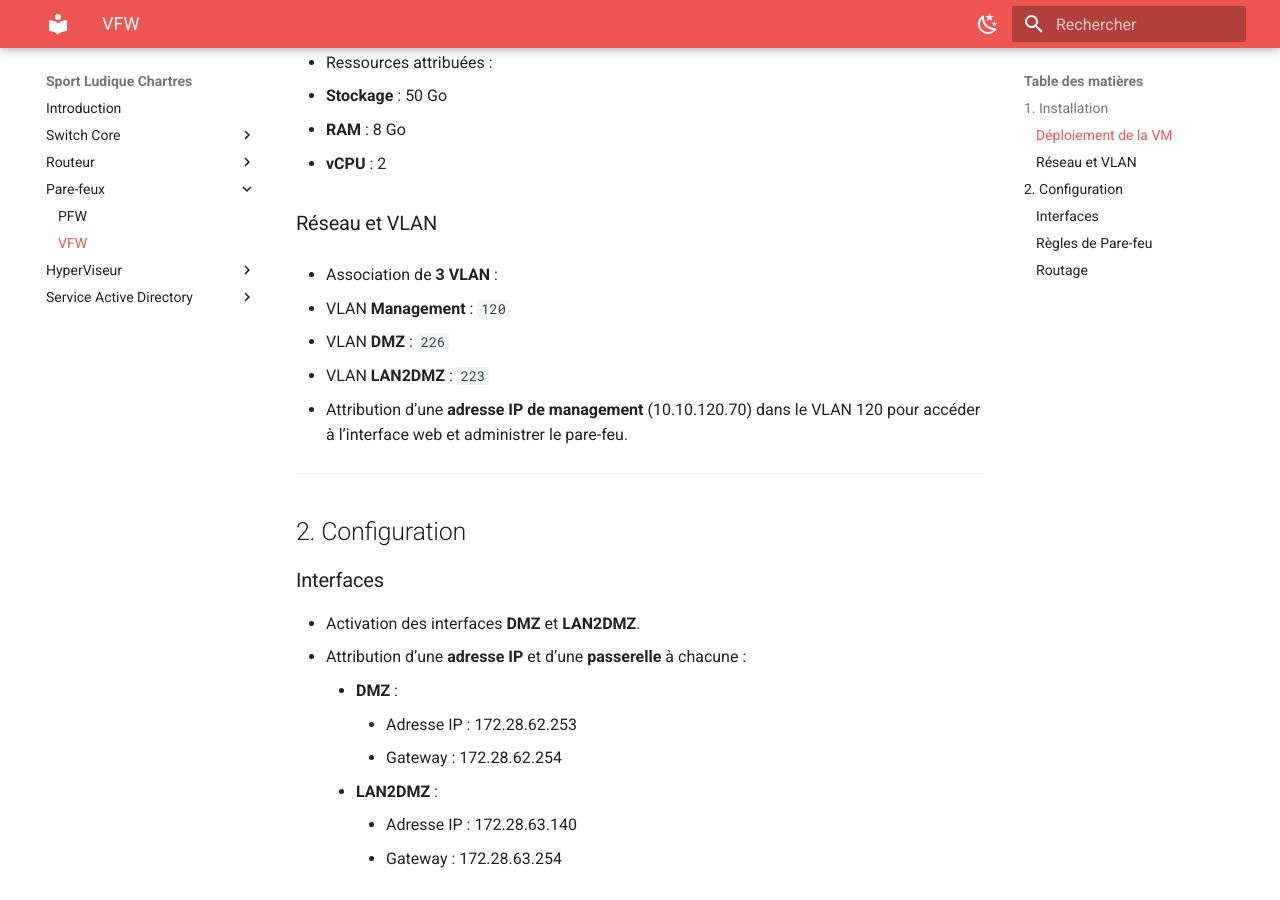
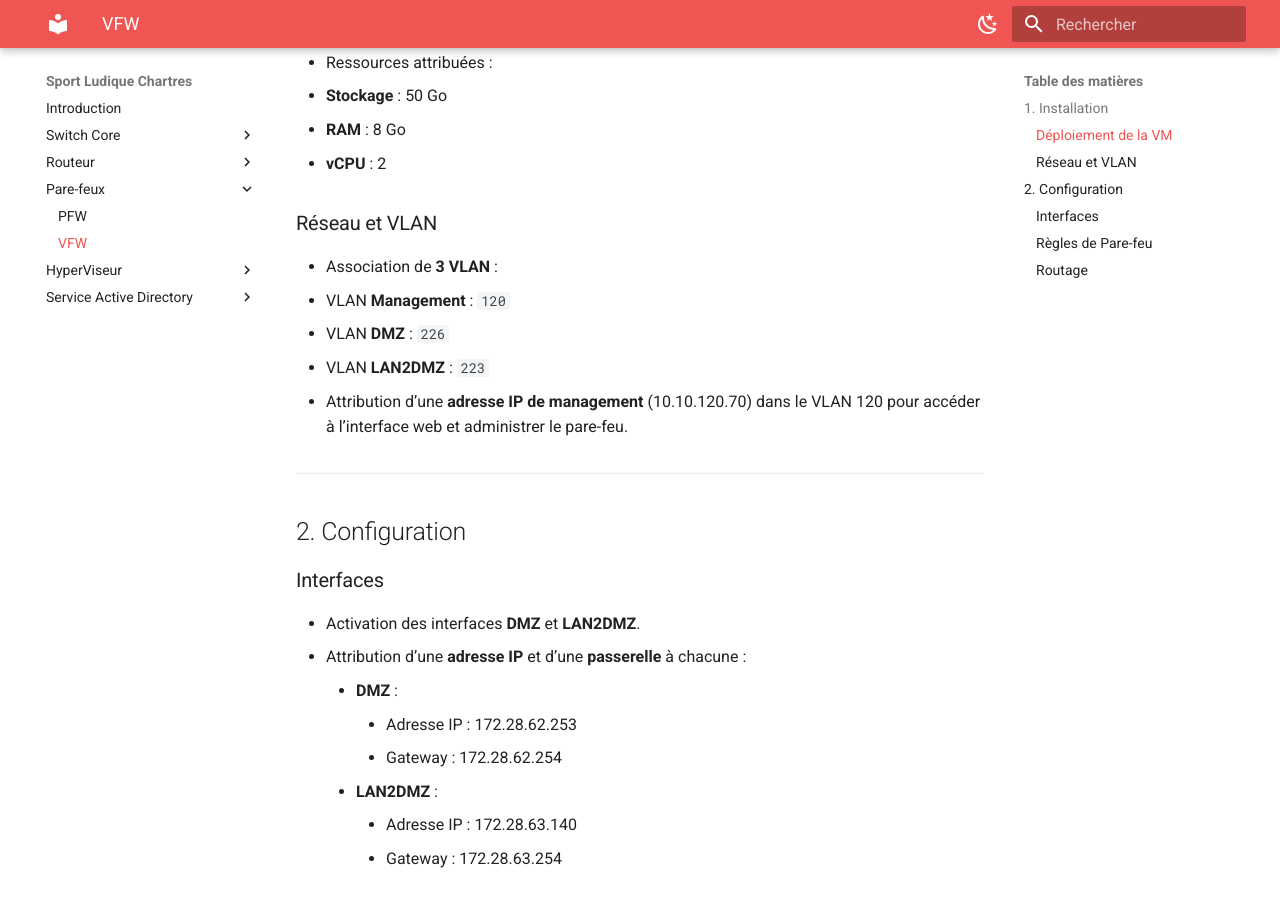
Before and after one commit to Sym-0ne/sport-ludique-Chartres, an MkDocs documentation site: the page built from docs/Pare-feux/opnsense.md, in a window 1280 px wide and 900 px high, scrolled down 302 px. Built offline with MkDocs 1.6.1 and Material for MkDocs 9.7.7, drawn with Linux system fonts in a browser that asks for light colours.

Commit message:
MOdif doc vfw

```diff
--- a/docs/Pare-feux/opnsense.md
+++ b/docs/Pare-feux/opnsense.md
@@ -14,10 +14,10 @@
 ### Réseau et VLAN
 
 * Association de **3 VLAN** :
+  - VLAN **Management** : `120`
+  - VLAN **DMZ** : `226`
+  - VLAN **LAN2DMZ** : `223`
 
-  * VLAN **Management** : `120`
-  * VLAN **DMZ** : `226`
-  * VLAN **LAN2DMZ** : `223`
 * Attribution d’une **adresse IP de management** (10.10.120.70) dans le VLAN 120 pour accéder à l’interface web et administrer le pare-feu.
 
 ---
```
